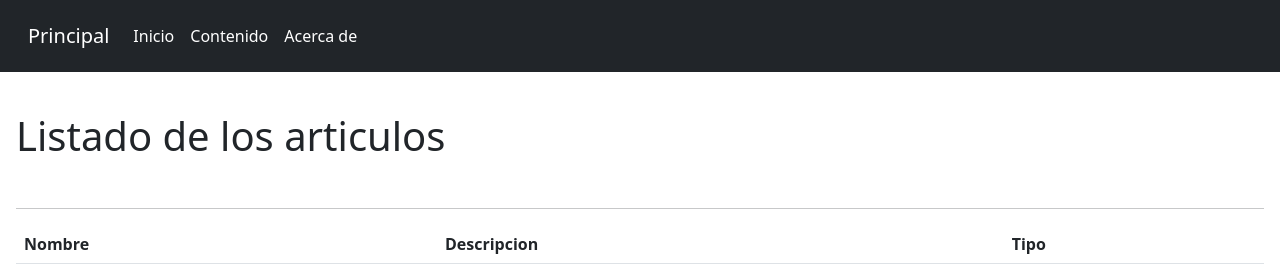
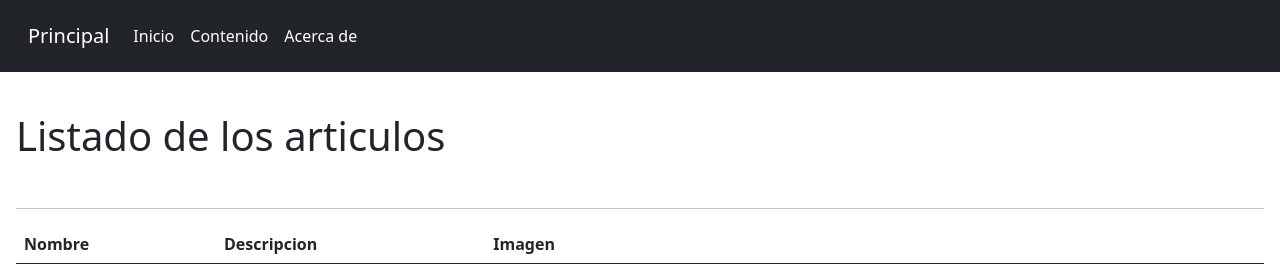
Before and after one commit to cabo121/DbEjercicio2, a Django app: page /content in a window 1280 px wide. Shown: the top 269 px of the page. Run offline with Django 3.2, Linux system fonts and the light colour scheme; data comes from the database, SQL or seed files in the repository; both versions use the stored data as it was after the commit; lists and menus that the app fills with data are empty.

Commit message:
imagenes en BD

```diff
--- a/deportes/templates/content.html
+++ b/deportes/templates/content.html
@@ -19,14 +19,14 @@
 	                <tr>
 	                    <th>Nombre</th>
 	                    <th>Descripcion</th>
-	                    <th>Tipo</th>
+	                    <th>Imagen</th>
 	                </tr>
 	            </thead>
-	            {% for articulos in listado_articulos %}
+	            {% for articulo in listado_articulos %}
 	            <tbody>
-	                <td>{{ articulos.nombre }}</td>
-	                <td>{{ articulos.descripcion }}</td>
-	                <td>{{ articulos.tipo }}</td>
+	                <td>{{ articulo.nombre }}</td>
+	                <td>{{ articulo.descripcion }}</td>
+	                <td><img src="{{ articulo.imagen }}"></td>
 	            </tbody>
 	            {% endfor %}
 	        </table>
--- a/deportes/templates/home.html
+++ b/deportes/templates/home.html
@@ -26,7 +26,7 @@
 	            <tbody>
 	                <td>{{ deportes.articulo }}</td>
 	                <td>{{ deportes.deporte }}</td>
-	                <td>{{ deportes.imagen }}</td>
+	                <td><img src="{{ deportes.imagen }}"></td>
 	            </tbody>
 	            {% endfor %}
 	        </table>
--- a/deportes/views.py
+++ b/deportes/views.py
@@ -10,7 +10,7 @@
 class ContentPageView(ListView):
 	model = articulo
 	template_name = 'content.html'
-	context_object_name = 'listado_articulo'
+	context_object_name = 'listado_articulos'
 
 class AboutPageView(ListView):
 	model = comentarios
```
Also changed, not shown: db.sqlite3, deportes/migrations/0005_auto_20210316_1823.py (added), deportes/migrations/0006_auto_20210316_1827.py (added), media/albums/images/guantes.jpg (added).
